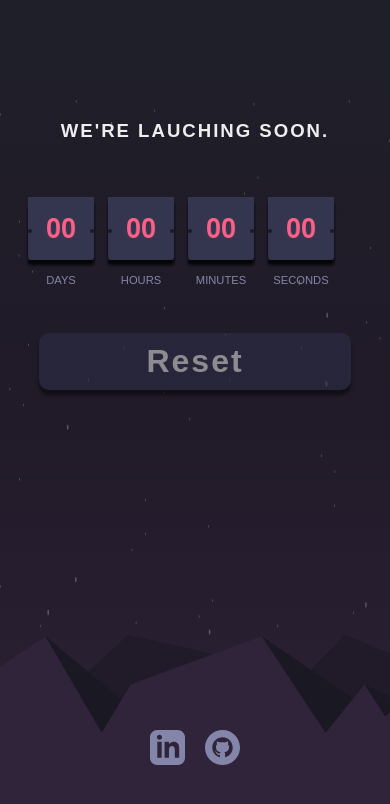
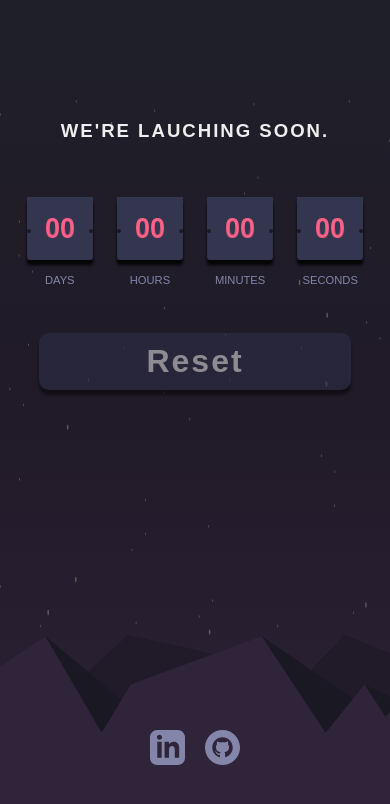
Before and after one commit to DARQ-Envoy/Countdown-timer, a React (Create React App) app: page / in a window 390 px wide. Shown: the top 804 px of the page. Built offline with nearby package versions, Linux system fonts and the light colour scheme.

Commit message:
Final commit - fixes to styling

```diff
--- a/src/index.css
+++ b/src/index.css
@@ -1012,7 +1012,7 @@ ul li:first-child {
     width: 100%;
   }
   .time {
-    width: 80%;
+    width: 95%;
   }
   footer {
     height: 30%;
--- a/src/scss/index.scss
+++ b/src/scss/index.scss
@@ -332,7 +332,7 @@ footer{
         width: 100%;
     }
     .time{
-        width: 80%;
+        width: 95%;
     }
     footer{
         height: 30%;
```
